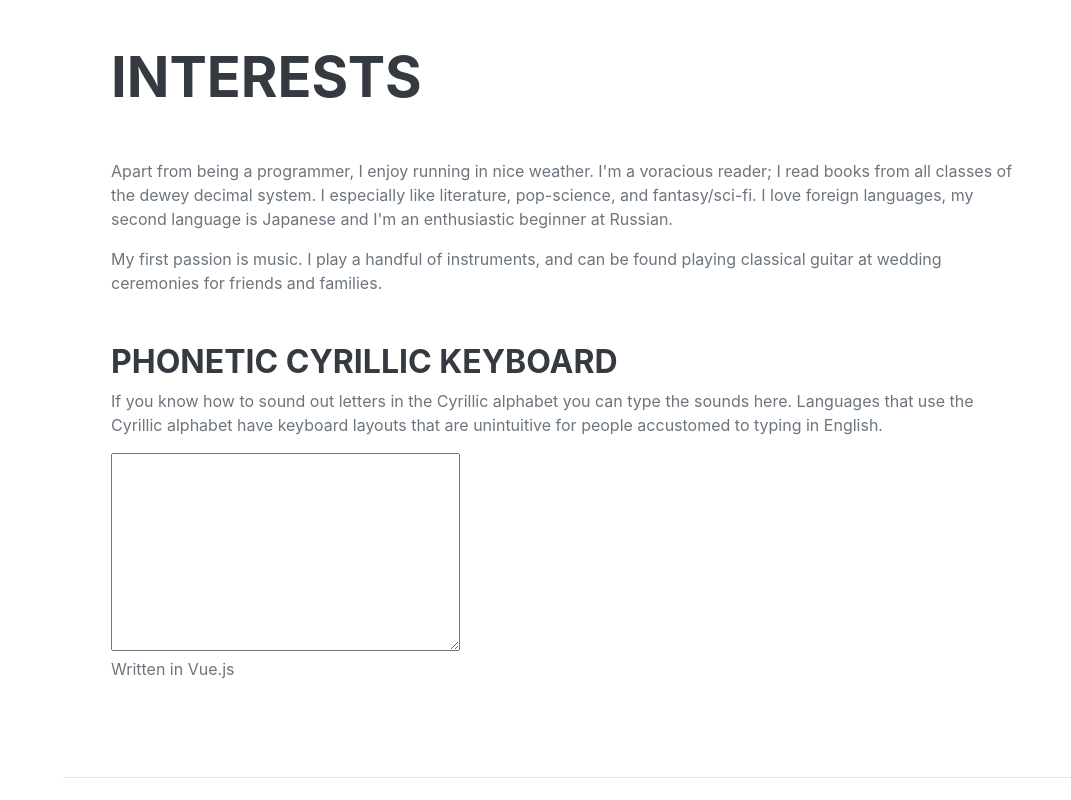
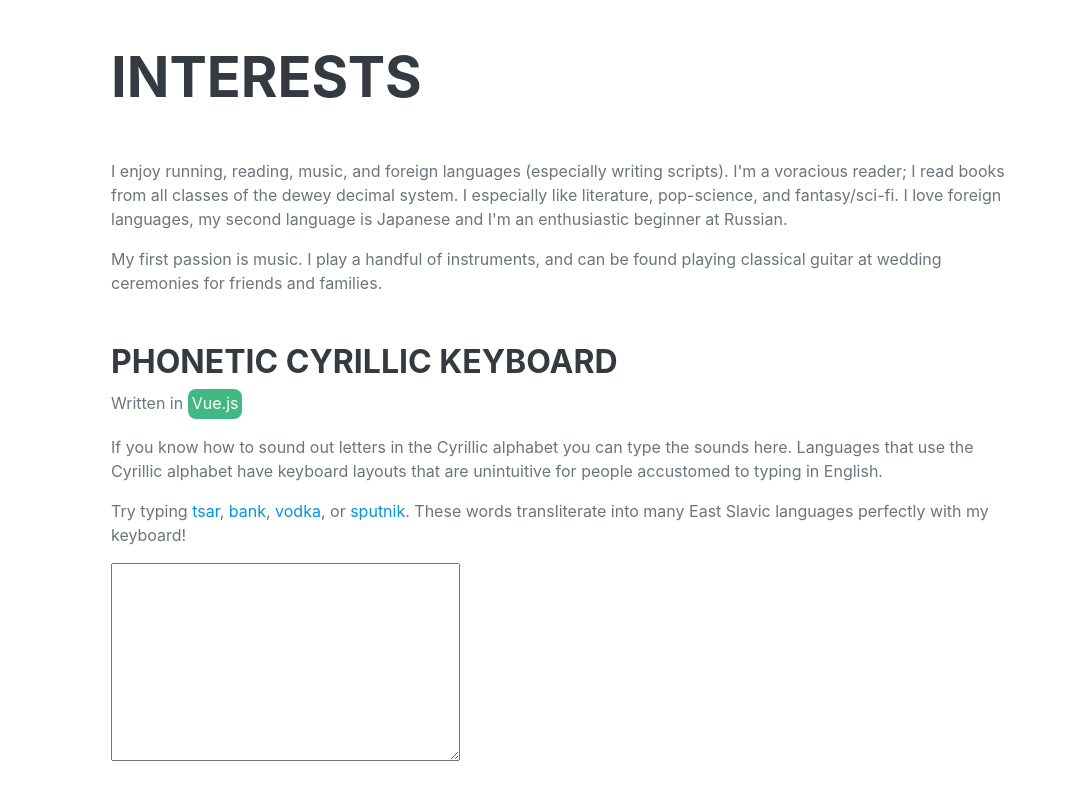
Before and after one commit to brentbenzinger/brentbenzinger.github.io, a website: page index.html in a window 1280 px wide. Shown: the part 4458-5258 px from the top of the page, without its empty margins (209-1280 px from the left). Before the commit the page ends 5236 px from the top, so only its background shows below. Drawn offline with nearby package versions, Linux system fonts and the light colour scheme; a web font is replaced by a local one.

Commit message:
fix O issue, add transliteration suggestions
the latin letter O wasn't transliterating to cyrillic o

```diff
--- a/index.html
+++ b/index.html
@@ -307,20 +307,46 @@
             <section class="resume-section" id="interests">
                 <div class="resume-section-content">
                     <h2 class="mb-5">Interests</h2>
-                    <p>Apart from being a programmer, I enjoy running in nice weather.  I'm a voracious reader; I read books from all classes of the dewey decimal system.  I especially like literature, pop-science, and fantasy/sci-fi.  I love foreign languages, my second language is Japanese and I'm an enthusiastic beginner at Russian.</p>
+                    <p>I enjoy running, reading, music, and foreign languages (especially writing scripts).  I'm a voracious reader; I read books from all classes of the dewey decimal system.  I especially like literature, pop-science, and fantasy/sci-fi.  I love foreign languages, my second language is Japanese and I'm an enthusiastic beginner at Russian.</p>
                     <p class="mb-0">My first passion is music.  I play a handful of instruments, and can be found playing classical guitar at wedding ceremonies for friends and families.</p>
 
+                    <style>
+                        .vue-mint {
+                            display: inline-block;
+                            background-color: #42b883;
+                            color: #fff;
+                            padding: 2px 4px 4px 4px;
+                            border-radius: 8px;
+                            transition: background-color .5s,color .5s;
+                        }
+                        .vue-mint:hover {
+                            background-color: #33a06f;
+                            color: #fff;
+                            text-decoration: none;
+                        }
+                    </style>
 
                     <h3 class="mt-5">Phonetic Cyrillic Keyboard</h3>
+                    <p>Written in <a href="https://vuejs.org/" target="_blank" class="vue-mint">Vue.js</a></p>
                     <p>
                         If you know how to sound out letters in the Cyrillic alphabet you can type the sounds here.
                         Languages that use the Cyrillic alphabet have keyboard layouts that are unintuitive for people accustomed to typing in English.
                     </p>
+                    <p>Try typing
+                        <a href="https://en.wiktionary.org/wiki/%D1%86%D0%B0%D1%80#Ukrainian" target="_blank">tsar</a>,
+                        <a href="https://en.wiktionary.org/wiki/%D0%B1%D0%B0%D0%BD%D0%BA" target="_blank">bank</a>,
+                        <a href="https://en.wiktionary.org/wiki/%D0%B2%D0%BE%D0%B4%D0%BA%D0%B0" target="_blank">vodka</a>,
+                        or <a href="https://en.wiktionary.org/wiki/%D1%81%D0%BF%D1%83%D1%82%D0%BD%D0%B8%D0%BA#Russian" target="_blank">sputnik</a>.
+                        These words transliterate into many East Slavic languages perfectly with my keyboard!</p>
 
                     <script src="https://unpkg.com/vue@3/dist/vue.global.prod.js"></script>
-                    <div id="app"><textarea rows="8" cols="32" @keydown="handleKeydown"></textarea></div>
-
-                    <p>Written in Vue.js</p>
+                    <div id="app">
+                        <textarea
+                            rows="8"
+                            cols="32"
+                            @keydown="handleKeydown"
+                            ></textarea>
+                    </div>
 
                     <script>
                         const { createApp, ref } = Vue
@@ -340,8 +366,8 @@
                                     'm': 'м',
                                     'M': 'М',
 
-                                    'o': 'o',
-                                    'O': 'O',
+                                    'o': 'о',
+                                    'O': 'О',
 
                                     't': 'т',
                                     'T': 'Т',
@@ -530,24 +556,15 @@
                                 return {
                                     handleKeydown,
                                 };
-
-
-
-
-
-
-
                             }
                         }).mount('#app')
+
                     </script>
 
                 </div>
             </section>
 
-
-
             <hr class="m-0" />
-
 
         </div>
         <!-- Bootstrap core JS-->
```
